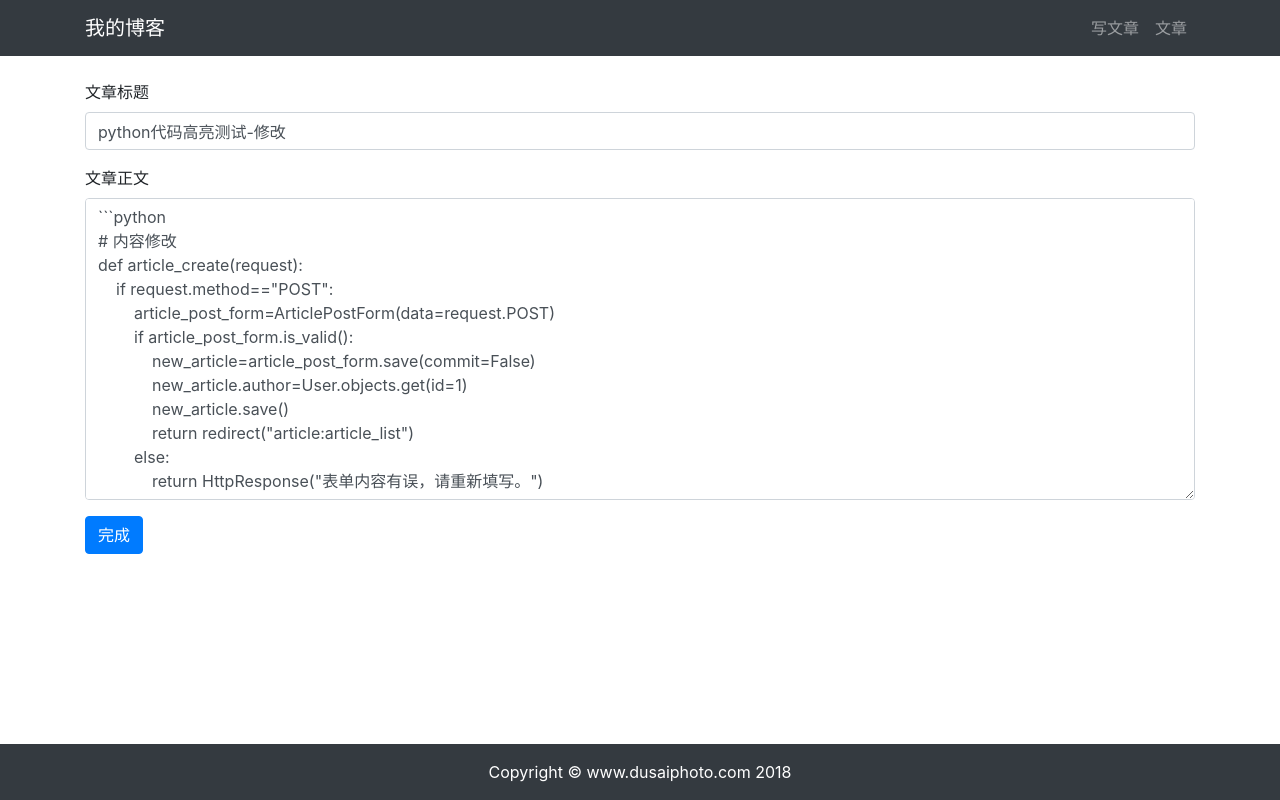
After one commit to gejiahe/my_blog, a Django app: page /article/article_update/5/ in a window 1280 px wide. The commit adds this page. Run offline with Django 3.2, Linux system fonts and the light colour scheme; data comes from the database, SQL or seed files in the repository; both versions use the stored data as it was after the commit; some libraries are stand-ins or nearby versions.

Commit message:
完成文章修改

```diff
--- a/article/urls.py
+++ b/article/urls.py
@@ -8,5 +8,6 @@ urlpatterns = [
     path('article_list/',views.article_list,name='article_list'),
     path('article_detail/<int:id>/',views.article_detail,name='article_detail'),
     path('article_delete/<int:id>/',views.article_delete,name='article_delete'),
+    path('article_update/<int:id>/',views.article_update,name='article_update'),
     path('article_create/',views.article_create,name='article_create'),
 ]
--- a/article/views.py
+++ b/article/views.py
@@ -37,7 +37,24 @@ def article_create(request):
         context={"article_post_form":article_post_form}
         return render(request,'article/create.html',context)
 
+
 def article_delete(request,id):
     article=ArticlePost.objects.get(id=id)
     article.delete()
     return redirect("article:article_list")
+
+def article_update(request,id):
+    article=ArticlePost.objects.get(id=id)
+    if request.method=="POST":
+        article_post_form=ArticlePostForm(data=request.POST)
+        if article_post_form.is_valid():
+            article.title=request.POST['title']
+            article.body=request.POST['body']
+            article.save()
+            return redirect("article:article_detail",id=id)
+        else:
+            return HttpResponse("表单内容有误，请重新填写。")
+    else:
+        article_post_form=ArticlePostForm()
+        context={'article':article,'article_post_form':article_post_form}
+        return render(request,'article/update.html',context)
--- a/templates/article/detail.html
+++ b/templates/article/detail.html
@@ -10,7 +10,8 @@
         <div class="row">
             <h1 class="col-12 mt-4 mb-4">{{ article.title }}</h1>
             <div class="col-12 alert alert-success">作者：{{ article.author }}
-            <a href="#" onclick="confirm_delete()">删除文章</a>
+                <a href="#" onclick="confirm_delete()">删除文章</a>
+                <a href="{% url 'article:article_update' article.id %}">编辑文章</a>
             </div>
             <div class="col-12">
                 <p>{{ article.body |safe}}</p>
--- /dev/null
+++ b/templates/article/update.html
@@ -0,0 +1,24 @@
+{% extends "base.html" %}
+{% block title %}更新文章{% endblock %}
+{% block content %}
+    <div class="container">
+        <div class="row">
+            <div class="col-12">
+                <br>
+                <form action="." method="post">
+                    {% csrf_token %}
+                    <div class="form-group">
+                        <label for="title">文章标题</label>
+                        <input type="text" class="form-control" id="title" name="title" value="{{ article.title }}">
+                    </div>
+
+                    <div class="form-group">
+                        <label for="title">文章正文</label>
+                        <textarea type="text" name="body" id="body"  rows="12" class="form-control">{{ article.body }}</textarea>
+                    </div>
+                    <button type="submit" class="btn btn-primary">完成</button>
+                </form>
+            </div>
+        </div>
+    </div>
+{% endblock %}
```
Also changed, not shown: db.sqlite3.
